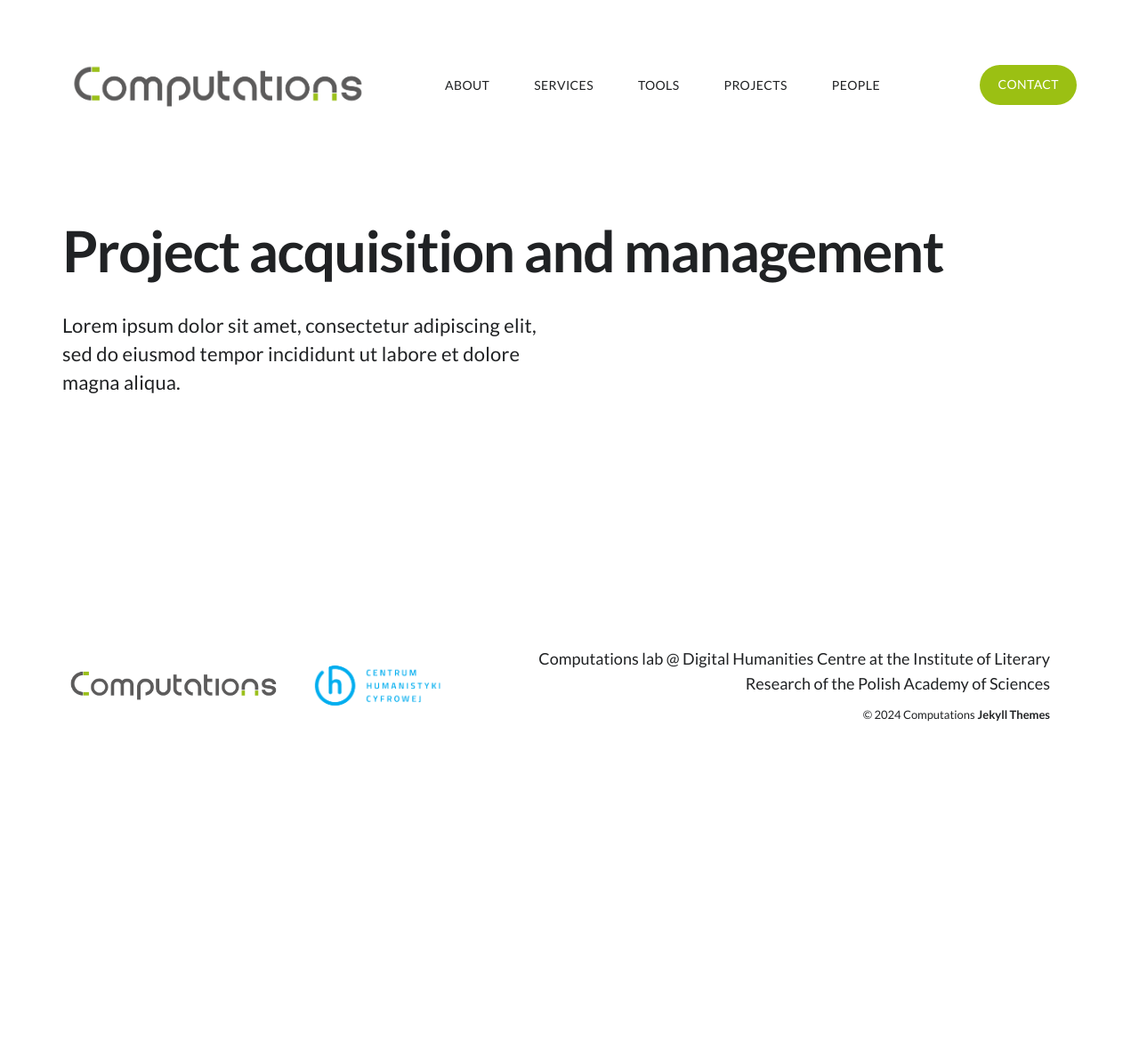
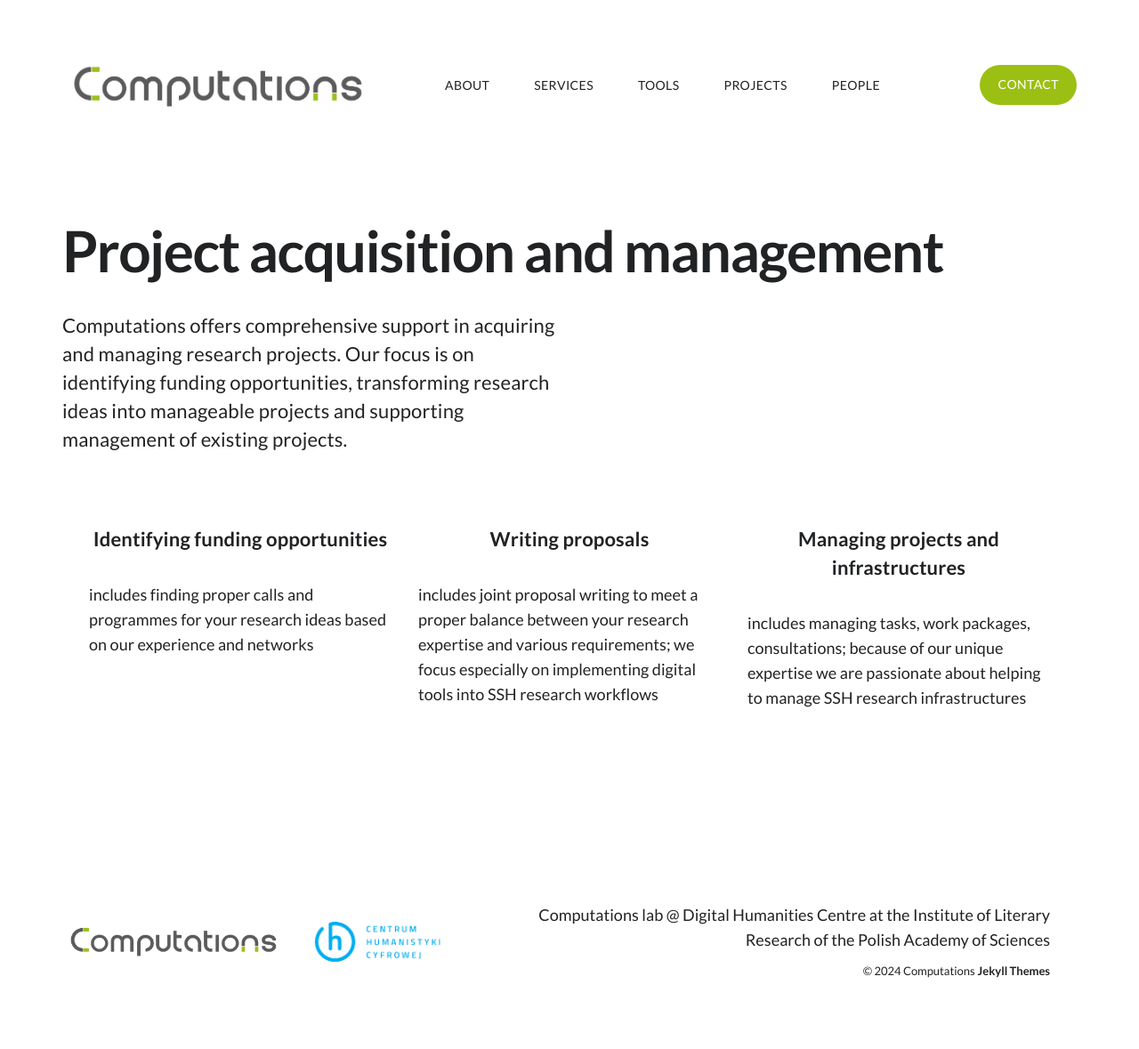
Before and after one commit to CHC-Computations/chc-computations.github.io, a Jekyll site: the page built from _cmps_services/3-Project-acquisition-and-management.md, in a window 1280 px wide. Shown: the whole page at 89% size. Built offline with Jekyll 4.4.1, drawn with Linux system fonts in a browser that asks for light colours; nearby versions of some CDN libraries; before the commit the page ends 900 px from its top, so only the background shows below that.

Commit message:
add new content to services

```diff
--- a/_cmps_services/3-Project-acquisition-and-management.md
+++ b/_cmps_services/3-Project-acquisition-and-management.md
@@ -1,6 +1,27 @@
 ---
 title: Project acquisition and management
 date: 2019-06-30 00:00:00
-description: Lorem ipsum dolor sit amet, consectetur adipiscing elit, sed do eiusmod tempor incididunt ut labore et dolore magna aliqua.
+description: Computations offers comprehensive support in acquiring and managing research projects. Our focus is on identifying funding opportunities, transforming research ideas into manageable projects and supporting management of existing projects.
 featured_image: '/images/services/projects.png'
 ---
+
+<div class="page-blog">
+    <section class="all-posts">
+        <div class="wrap">
+            <div class="posts__list grid">
+                <div>
+                    <h5 class="post__title subtitle--bold" style="text-align: center;">Identifying funding opportunities</h5>
+                    <p>includes finding proper calls and programmes for your research ideas based on our experience and networks</p>
+                </div>
+                <div>
+                    <h5 class="post__title subtitle--bold" style="text-align: center;">Writing proposals</h5>
+                    <p>includes joint proposal writing to meet a proper balance between your research expertise and various requirements; we focus especially on implementing digital tools into SSH research workflows</p>
+                </div>
+                <div>
+                    <h5 class="post__title subtitle--bold" style="text-align: center;">Managing projects and infrastructures</h5>
+                    <p>includes managing tasks, work packages, consultations; because of our unique expertise we are passionate about helping to manage SSH research infrastructures</p>
+                </div>
+            </div>
+        </div>
+    </section>
+</div>
--- a/_sass/_pages/_page__post.scss
+++ b/_sass/_pages/_page__post.scss
@@ -29,7 +29,7 @@
   }
 
   .post__content {
-    max-width: 656px;
+    max-width: auto;
     margin-bottom: 80px;
 
     p {
--- a/services/index.html
+++ b/services/index.html
@@ -9,7 +9,8 @@ featured_image:
 	<header class="header--single">
 		<div class="wrap">
 			<h2 class="header__title">Services</h2>
-			<p class="header__subtitle subtitle--light"></p>
+			<p class="header__subtitle subtitle--light">Computations' offering includes services to support scholarly activity in the humanities and social sciences. It is aimed at both individual researchers and institutions. In cooperation with us, you can efficiently and professionally carry out research projects, create digital solutions and raise funds to achieve your goals.
+			</p>
 		</div>
 	</header>
 
```
Also changed, not shown: _cmps_services/1-Data-driven-research.md (+16 -16 lines), _cmps_services/2-Co-development-of-research-software.md (+20 -1 lines).
